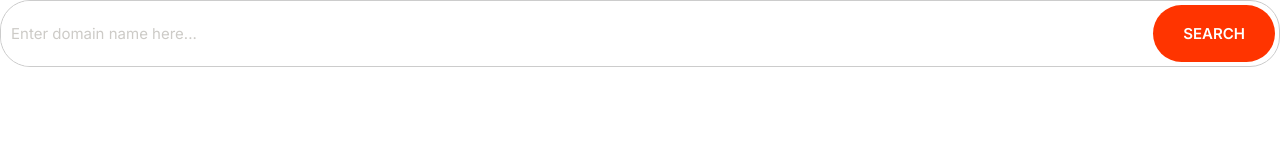
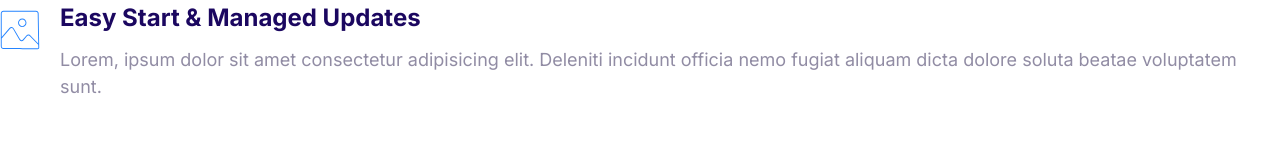
Before and after one commit to lfaizahmedl/moshified, a plain HTML site: page index.html in a window 1280 px wide. Drawn offline with Linux system fonts and the light colour scheme.

Commit message:
media section

```diff
--- a/css/styles.css
+++ b/css/styles.css
@@ -240,3 +240,17 @@ a {
     font-size: 1.5rem;
   }
 }
+
+/* Media */
+.media {
+  display: flex;
+}
+.media__title {
+  margin-top: 0;
+}
+.media__body {
+  margin: 0 2rem;
+}
+.media__image {
+  margin-top: 1rem;
+}
--- a/index.html
+++ b/index.html
@@ -12,10 +12,19 @@
 </head>
 
 <body>
-    <div class="input-group">
-        <input type="text" class="input" placeholder="Enter domain name here...">
-        <button class="btn btn--accent">Search</button>
+    <div class="media">
+        <div class="media__image">
+            <svg class="icon icon--primary">
+                <use xlink:href='images/sprite.svg#snap'></use>
+            </svg>
+        </div>
+        <div class="media__body">
+            <h3 class="media__title">Easy Start & Managed Updates</h3>
+            <p>Lorem, ipsum dolor sit amet consectetur adipisicing elit. Deleniti incidunt officia nemo fugiat aliquam
+                dicta dolore soluta beatae voluptatem sunt.</p>
+        </div>
     </div>
+
 </body>
 
 </html>
```
Also changed, not shown: images/popular.svg (added).
